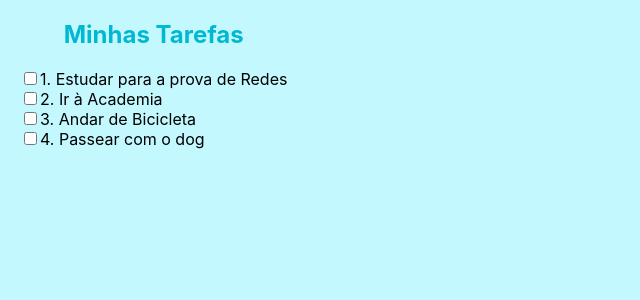
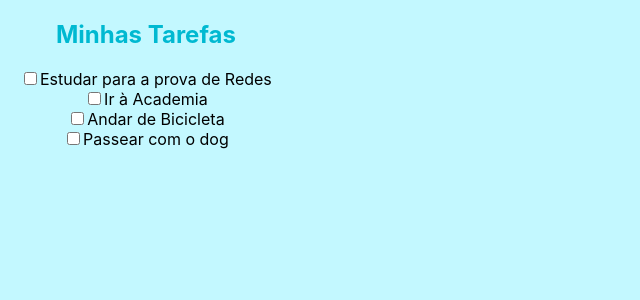
Before and after one commit to oGuimaraes/React-LevelUp, a React (Create React App) app: page / in a window 1280 px wide. Shown: the top 300 px of the page, without its empty margins (0-640 px from the left). Built offline with nearby package versions, Linux system fonts and the light colour scheme.

Commit message:
TaskItem is a new component

```diff
--- a/src/App.js
+++ b/src/App.js
@@ -32,10 +32,9 @@ class App extends Component {
     }
   }
     render() {
-
         return (
             <div className="App">
-                <Tasks key="1" tarefas={this.state.tarefas} />
+                <Tasks tarefas={this.state.tarefas} />
             </div>
         );
     }
--- /dev/null
+++ b/src/components/TaskItem.js
@@ -0,0 +1,11 @@
+import React, { Component } from 'react'
+
+export class TaskItem extends Component {
+    render() {
+        return (
+                <div>{ this.props.tarefas }</div>
+        )
+    }
+}
+
+export default TaskItem
--- a/src/components/Tasks.js
+++ b/src/components/Tasks.js
@@ -1,13 +1,14 @@
 import React, { Component } from 'react'
+import TaskItem from './TaskItem'
 
 export class Tasks extends Component {
 
     render() {
-        console.log(this.props)
+        console.log(this.props.tarefas)
         const taskList = this.props.tarefas.map(arrayItem => (
             <div key={arrayItem.id}>
                 <input type="checkbox"></input>
-                <span>{arrayItem.id }. { arrayItem.title }</span>
+                <span>{arrayItem.title}</span>
                 <br/>
             </div>
         )
@@ -15,7 +16,7 @@ export class Tasks extends Component {
         return (
             <div>
                 <h2>Minhas Tarefas</h2>
-                <div className="content-task">{taskList}</div>
+                <TaskItem className="Teste" tarefas={taskList}/>
             </div>
         )
     }
```
